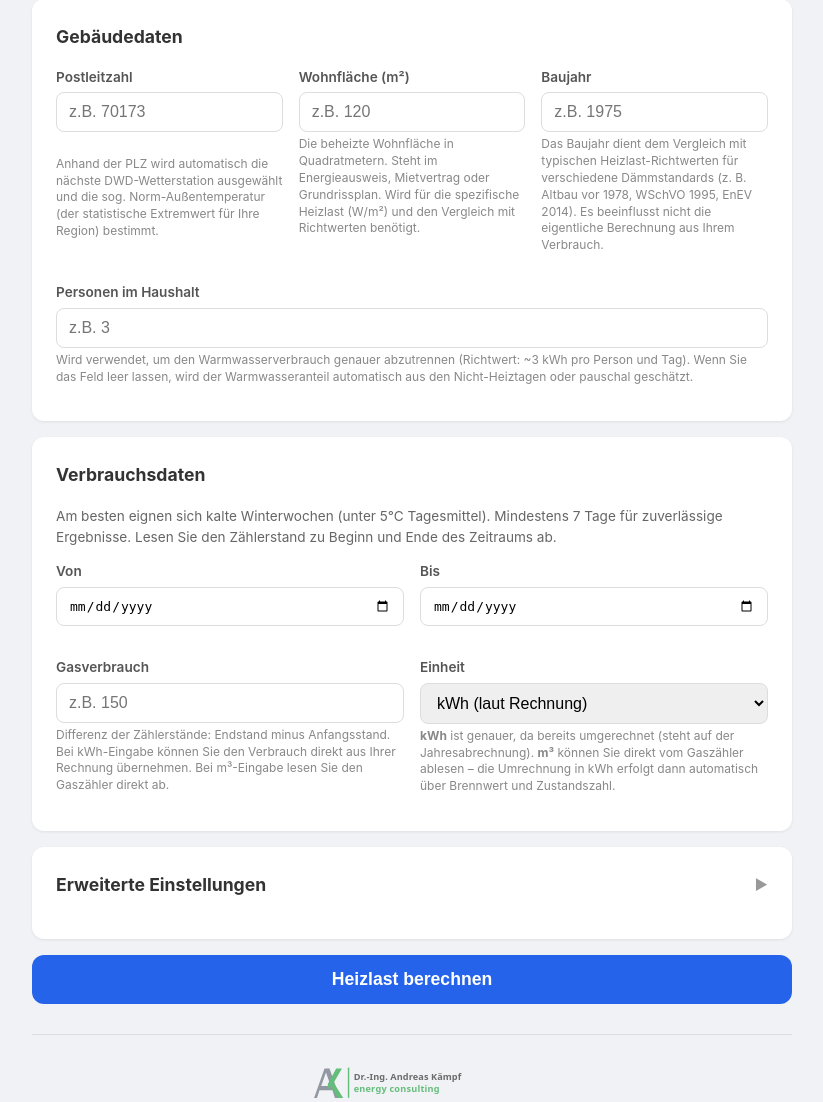
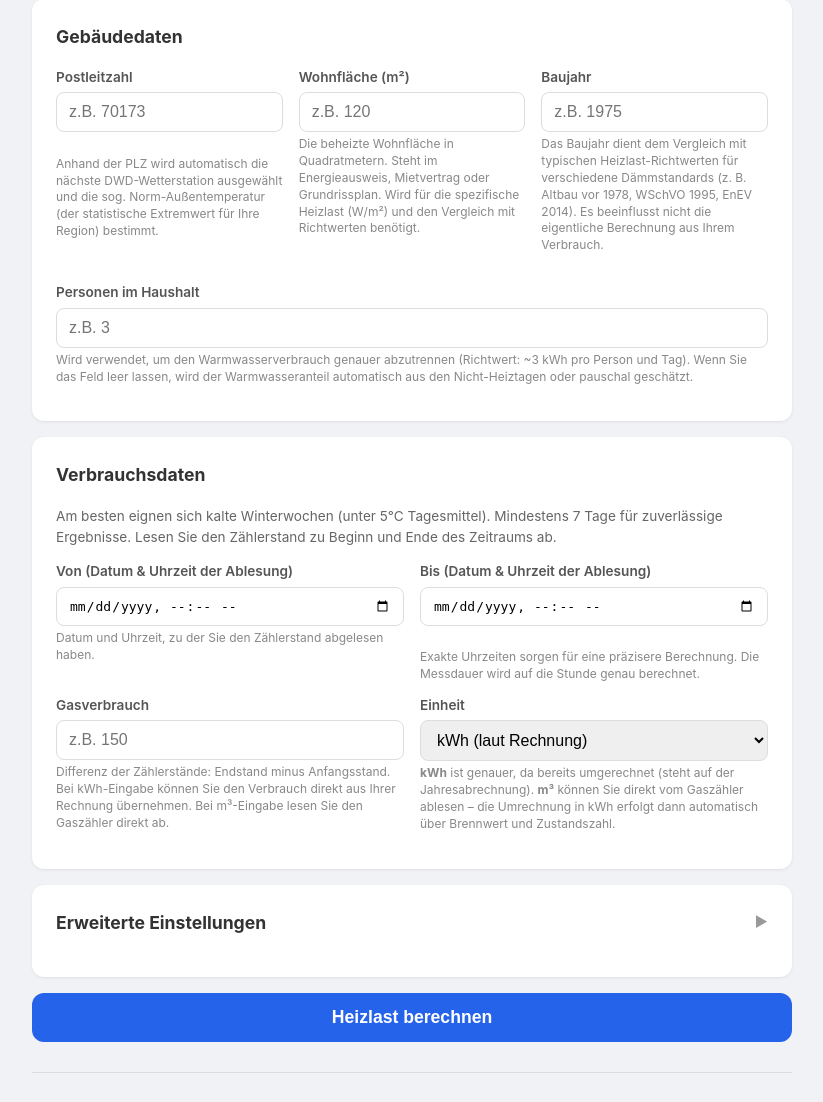
Before and after one commit to kaempf25/wetter_Europa, a Flask app: page / in a window 1280 px wide. Shown: the part 338-1440 px from the top of the page, without its empty margins (228-1051 px from the left). Run offline with Flask 3, Linux system fonts and the light colour scheme.

Commit message:
Exakten Messzeitraum mit Uhrzeiten einführen
Datumsfelder auf datetime-local umgestellt, sodass die exakte
Messdauer (in Stunden/Tagen) statt der Kalendertage verwendet wird.
Behebt das Problem, dass z.B. eine 48h-Messung auf 3-4 Kalendertage
verteilt wurde und die Heizlast dadurch deutlich zu niedrig berechnet
wurde. HGT werden nun proportional auf den exakten Messzeitraum
normiert.

Co-Authored-By: Claude Opus 4.5 <noreply@anthropic.com>

```diff
--- a/app.py
+++ b/app.py
@@ -53,20 +53,35 @@ def api_berechnen():
     datum_von = data["datum_von"]
     datum_bis = data["datum_bis"]
 
-    # Enddatum auf heute begrenzen
+    # Datetime mit Uhrzeit parsen (Format: "YYYY-MM-DDTHH:MM" oder "YYYY-MM-DD")
     try:
-        dt_von = datetime.strptime(datum_von, "%Y-%m-%d").date()
-        dt_bis = datetime.strptime(datum_bis, "%Y-%m-%d").date()
+        if "T" in datum_von:
+            dt_von = datetime.strptime(datum_von, "%Y-%m-%dT%H:%M")
+        else:
+            dt_von = datetime.strptime(datum_von, "%Y-%m-%d")
+        if "T" in datum_bis:
+            dt_bis = datetime.strptime(datum_bis, "%Y-%m-%dT%H:%M")
+        else:
+            dt_bis = datetime.strptime(datum_bis, "%Y-%m-%d")
     except ValueError:
         return jsonify({"error": "Ungueltiges Datumsformat."}), 400
 
-    if dt_bis > date.today():
-        datum_bis = date.today().isoformat()
-        dt_bis = date.today()
+    now = datetime.now()
+    if dt_bis > now:
+        dt_bis = now
     if dt_von > dt_bis:
         return jsonify({"error": "Das Startdatum liegt nach dem Enddatum."}), 400
-    if dt_von > date.today():
+    if dt_von > now:
         return jsonify({"error": "Das Startdatum liegt in der Zukunft."}), 400
+
+    # Exakte Messdauer in Tagen (Dezimalwert)
+    messdauer_tage = (dt_bis - dt_von).total_seconds() / 86400.0
+    if messdauer_tage <= 0:
+        return jsonify({"error": "Der Messzeitraum muss groesser als 0 sein."}), 400
+
+    # Datum-only Strings fuer die DWD-API (braucht nur Tage)
+    datum_von_api = dt_von.strftime("%Y-%m-%d")
+    datum_bis_api = dt_bis.strftime("%Y-%m-%d")
 
     try:
         gasverbrauch = float(data["gasverbrauch"])
@@ -94,9 +109,9 @@ def api_berechnen():
     if not station:
         return jsonify({"error": "Keine Wetterstation fuer PLZ {} gefunden.".format(plz)}), 404
 
-    # Temperaturdaten abrufen
+    # Temperaturdaten abrufen (API braucht nur Datum ohne Uhrzeit)
     temp_data = get_temperature_data(
-        station["lat"], station["lon"], datum_von, datum_bis
+        station["lat"], station["lon"], datum_von_api, datum_bis_api
     )
     if "error" in temp_data:
         return jsonify(temp_data), 500
@@ -113,6 +128,7 @@ def api_berechnen():
         personen=personen,
         t_heizgrenze=t_heizgrenze,
         eta=eta,
+        messdauer_tage=messdauer_tage,
     )
 
     if "error" in result:
@@ -130,6 +146,7 @@ def api_berechnen():
         "plz": plz,
         "datum_von": datum_von,
         "datum_bis": datum_bis,
+        "messdauer_tage": round(messdauer_tage, 2),
         "gasverbrauch_kwh": round(gasverbrauch_kwh, 1),
         "gasverbrauch_roh": gasverbrauch,
         "einheit": einheit,
--- a/templates/index.html
+++ b/templates/index.html
@@ -50,13 +50,15 @@
                 <p class="info">Am besten eignen sich kalte Winterwochen (unter 5&deg;C Tagesmittel). Mindestens 7 Tage f&uuml;r zuverl&auml;ssige Ergebnisse. Lesen Sie den Z&auml;hlerstand zu Beginn und Ende des Zeitraums ab.</p>
                 <div class="form-row">
                     <div class="form-group">
-                        <label for="datum_von">Von</label>
-                        <input type="date" id="datum_von" name="datum_von" required>
+                        <label for="datum_von">Von (Datum &amp; Uhrzeit der Ablesung)</label>
+                        <input type="datetime-local" id="datum_von" name="datum_von" required>
+                        <span class="field-help">Datum und Uhrzeit, zu der Sie den Z&auml;hlerstand abgelesen haben.</span>
                     </div>
                     <div class="form-group">
-                        <label for="datum_bis">Bis</label>
-                        <input type="date" id="datum_bis" name="datum_bis" required>
+                        <label for="datum_bis">Bis (Datum &amp; Uhrzeit der Ablesung)</label>
+                        <input type="datetime-local" id="datum_bis" name="datum_bis" required>
                         <span class="hint" id="datum-hint"></span>
+                        <span class="field-help">Exakte Uhrzeiten sorgen f&uuml;r eine pr&auml;zisere Berechnung. Die Messdauer wird auf die Stunde genau berechnet.</span>
                     </div>
                 </div>
                 <div class="form-row">
@@ -181,6 +183,7 @@
                     <tr><td>Mittlere Au&szlig;entemperatur (alle Tage)</td><td id="res-avg-temp">-</td></tr>
                     <tr><td>Mittlere Au&szlig;entemperatur (nur Heiztage)</td><td id="res-avg-temp-heiz">-</td></tr>
                     <tr><td>Min / Max Temperatur</td><td id="res-minmax-temp">-</td></tr>
+                    <tr><td>Exakter Messzeitraum</td><td id="res-messdauer">-</td></tr>
                     <tr><td>Heiztage / Gesamttage</td><td id="res-tage">-</td></tr>
                     <tr><td>Heizgradtage (HGT)</td><td id="res-hgt">-</td></tr>
                 </table>
@@ -307,16 +310,34 @@
         });
 
         // Datumsfelder begrenzen
-        const today = new Date().toISOString().split('T')[0];
-        document.getElementById('datum_von').setAttribute('max', today);
-        document.getElementById('datum_bis').setAttribute('max', today);
+        const now = new Date();
+        const todayLocal = now.getFullYear() + '-' +
+            String(now.getMonth() + 1).padStart(2, '0') + '-' +
+            String(now.getDate()).padStart(2, '0') + 'T' +
+            String(now.getHours()).padStart(2, '0') + ':' +
+            String(now.getMinutes()).padStart(2, '0');
+        document.getElementById('datum_von').setAttribute('max', todayLocal);
+        document.getElementById('datum_bis').setAttribute('max', todayLocal);
         document.getElementById('datum_bis').addEventListener('change', function() {
             const hint = document.getElementById('datum-hint');
-            if (this.value > today) {
-                this.value = today;
-                hint.textContent = 'Auf heute begrenzt (keine Zukunftsdaten)';
+            if (this.value > todayLocal) {
+                this.value = todayLocal;
+                hint.textContent = 'Auf jetzt begrenzt (keine Zukunftsdaten)';
                 hint.className = 'hint error';
-            } else { hint.textContent = ''; }
+            } else {
+                // Messdauer berechnen und anzeigen
+                var von = document.getElementById('datum_von').value;
+                if (von && this.value) {
+                    var diff = (new Date(this.value) - new Date(von)) / 86400000;
+                    if (diff > 0) {
+                        hint.textContent = 'Messdauer: ' + diff.toFixed(1) + ' Tage (' + (diff * 24).toFixed(0) + ' Stunden)';
+                        hint.className = 'hint success';
+                    } else {
+                        hint.textContent = 'Endzeitpunkt muss nach Startzeitpunkt liegen';
+                        hint.className = 'hint error';
+                    }
+                } else { hint.textContent = ''; }
+            }
         });
 
         // m3-Felder ein/ausblenden
@@ -422,8 +443,9 @@
             document.getElementById('res-avg-temp').textContent = data.t_avg_alle + ' \u00B0C';
             document.getElementById('res-avg-temp-heiz').textContent = data.t_avg_heiztage + ' \u00B0C';
             document.getElementById('res-minmax-temp').textContent = data.temperatur.minimum + ' / ' + data.temperatur.maximum + ' \u00B0C';
-            document.getElementById('res-tage').textContent = data.heiztage + ' / ' + data.temperatur.tage + ' (Heizgrenze ' + data.heizgrenze + '\u00B0C)';
-            document.getElementById('res-hgt').textContent = data.heizgradtage + ' Kd';
+            document.getElementById('res-messdauer').textContent = data.messdauer_tage + ' Tage (' + (data.messdauer_tage * 24).toFixed(0) + ' Stunden)';
+            document.getElementById('res-tage').textContent = data.heiztage + ' / ' + data.messdauer_tage + ' Tage (Heizgrenze ' + data.heizgrenze + '\u00B0C, ' + data.kalendertage + ' Kalendertage)';
+            document.getElementById('res-hgt').textContent = data.heizgradtage + ' Kd' + (data.heizgradtage !== data.heizgradtage_kalendertage ? ' (normiert von ' + data.heizgradtage_kalendertage + ' Kd)' : '');
 
             // Energiebilanz
             document.getElementById('res-gasverbrauch').textContent = data.eingaben.gasverbrauch_kwh + ' kWh';
@@ -503,10 +525,10 @@
             }
             document.getElementById('bw-step1').textContent = step1;
 
-            var methode = data.grundlast_methode === 'personen' ? '(' + e.personen + ' Pers. \u00D7 3 kWh/Tag \u00D7 ' + data.temperatur.tage + ' Tage)' :
-                          data.grundlast_methode === 'automatisch' ? '(' + data.nicht_heiztage + ' Nicht-Heiztage / ' + data.temperatur.tage + ' Gesamttage)' : '(pauschal 12%)';
+            var methode = data.grundlast_methode === 'personen' ? '(' + e.personen + ' Pers. \u00D7 3 kWh/Tag \u00D7 ' + data.messdauer_tage + ' Tage)' :
+                          data.grundlast_methode === 'automatisch' ? '(' + data.nicht_heiztage + ' Nicht-Heiztage / ' + data.messdauer_tage + ' Gesamttage)' : '(pauschal 12%)';
             document.getElementById('bw-step2').textContent =
-                'HGT = ' + data.heizgradtage + ' Kd (' + data.heiztage + ' Heiztage unter ' + data.heizgrenze + '\u00B0C)\nWarmwasser: ' + data.warmwasser_kwh + ' kWh ' + methode + '\nHeizenergie: ' + data.nutzwaerme_kwh + ' \u2212 ' + data.warmwasser_kwh + ' = ' + data.heizenergie_kwh + ' kWh';
+                'Messzeitraum: ' + data.messdauer_tage + ' Tage (exakt), ' + data.kalendertage + ' Kalendertage\nHGT = ' + data.heizgradtage + ' Kd (' + data.heiztage + ' Heiztage unter ' + data.heizgrenze + '\u00B0C)\nWarmwasser: ' + data.warmwasser_kwh + ' kWh ' + methode + '\nHeizenergie: ' + data.nutzwaerme_kwh + ' \u2212 ' + data.warmwasser_kwh + ' = ' + data.heizenergie_kwh + ' kWh';
 
             document.getElementById('bw-step3').textContent =
                 'b = ' + data.heizenergie_kwh + ' kWh \u00F7 ' + data.heizgradtage + ' Kd = ' + data.waermeverlustkennwert_b + ' kWh/(Kd)';
```
Also changed, not shown: utils/heizlast.py (+45 -22 lines).
